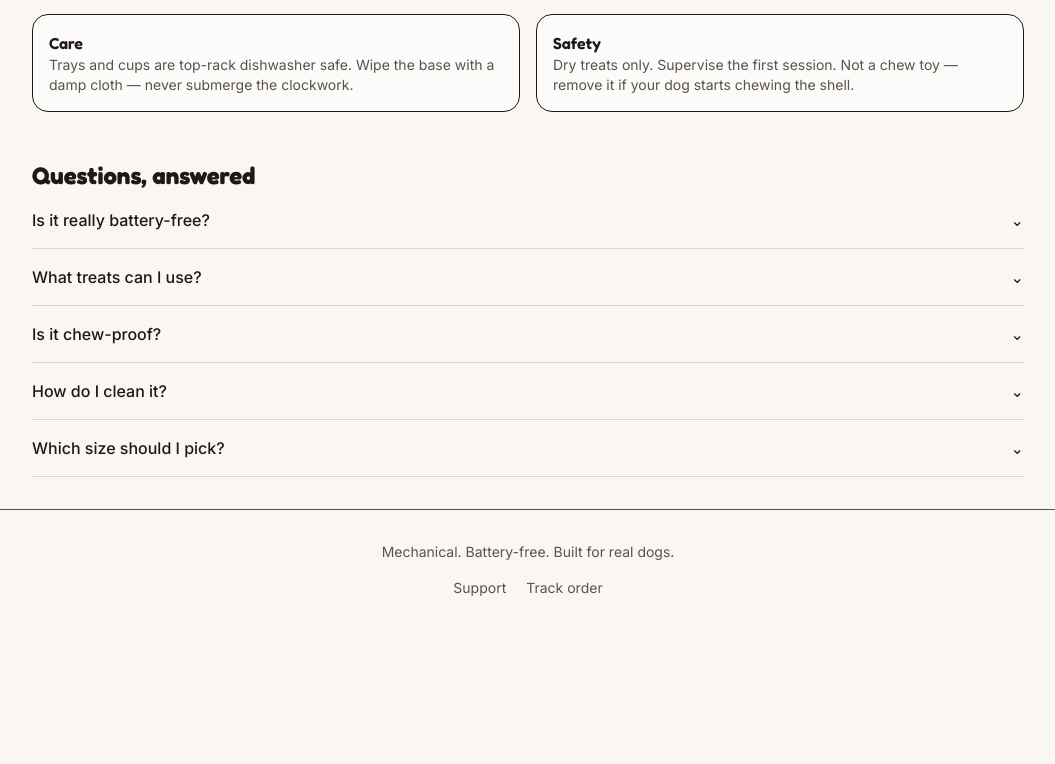
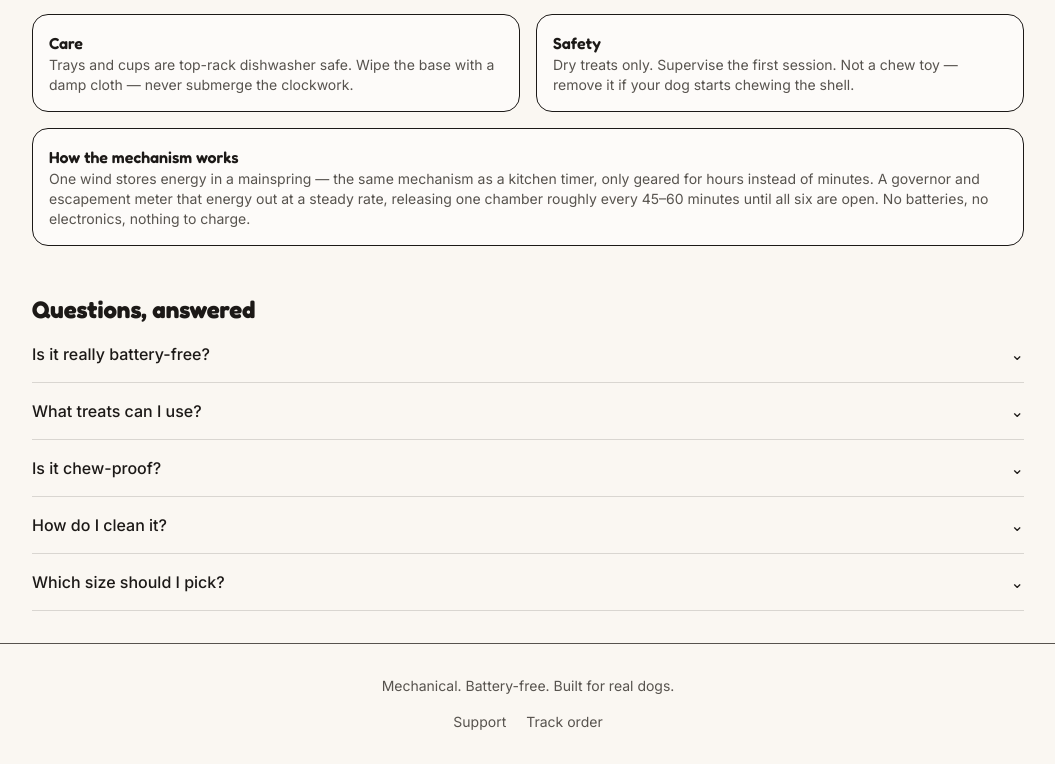
Before and after one commit to MaddyMadhesh77/23bit0312-hwa-hackathon, a Next.js app: page /product in a window 1280 px wide. Shown: the part 1302-2066 px from the top of the page, without its empty margins (112-1167 px from the left). Before the commit the page ends 1932 px from the top, so only its background shows below. Built offline with nearby package versions, Linux system fonts and the light colour scheme.

Commit message:
Add mechanism explanation card

```diff
--- a/components/ProductSpecs.tsx
+++ b/components/ProductSpecs.tsx
@@ -31,6 +31,17 @@ export default function ProductSpecs() {
           if your dog starts chewing the shell.
         </p>
       </div>
+
+      <div className="rounded-2xl border bg-white/60 p-4 sm:col-span-2">
+        <h3 className="font-semibold">How the mechanism works</h3>
+        <p className="text-sm text-muted">
+          One wind stores energy in a mainspring — the same mechanism as a kitchen
+          timer, only geared for hours instead of minutes. A governor and escapement
+          meter that energy out at a steady rate, releasing one chamber roughly every
+          45–60 minutes until all six are open. No batteries, no electronics, nothing
+          to charge.
+        </p>
+      </div>
     </div>
   );
 }
```
